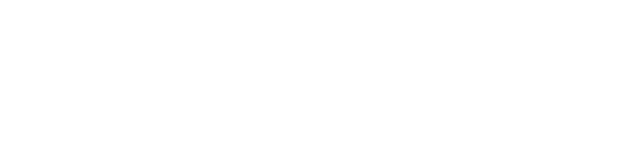
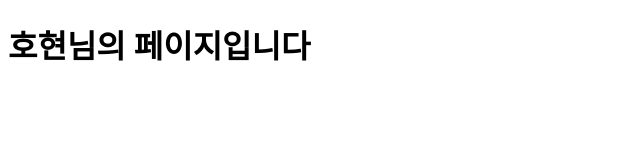
Before and after one commit to HH-KIM/HH-KIM.github.io, a plain HTML site: page index.html in a window 1280 px wide. Shown: the whole page, without its empty margins (0-640 px from the left). Drawn offline with Linux system fonts and the light colour scheme.

Commit message:
Update index.html

```diff
--- a/index.html
+++ b/index.html
@@ -7,6 +7,7 @@
   <title>Document</title>
 </head>
 <body>
+  <h1> 호현님의 페이지입니다</h1>
 
 </body>
 </html>
```
